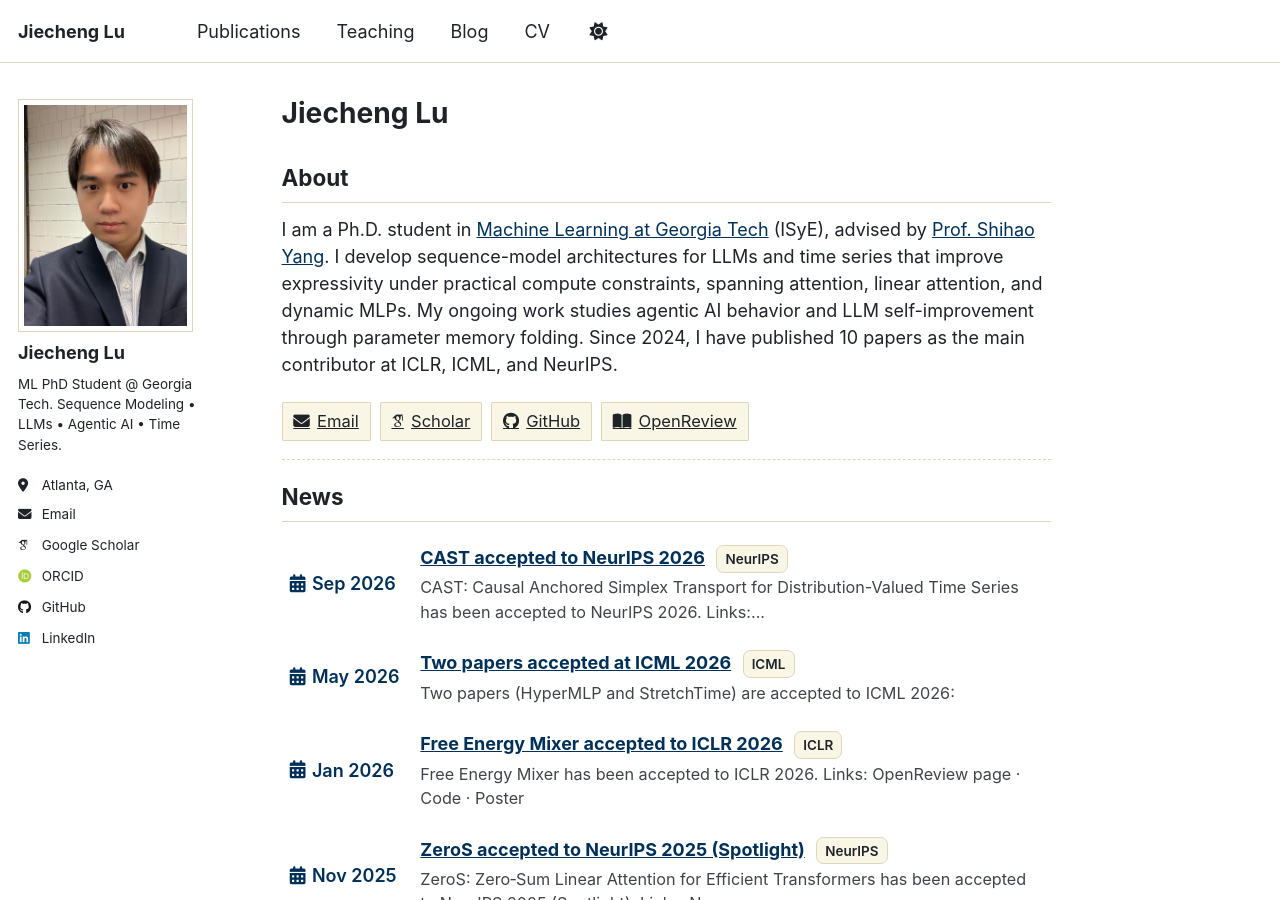
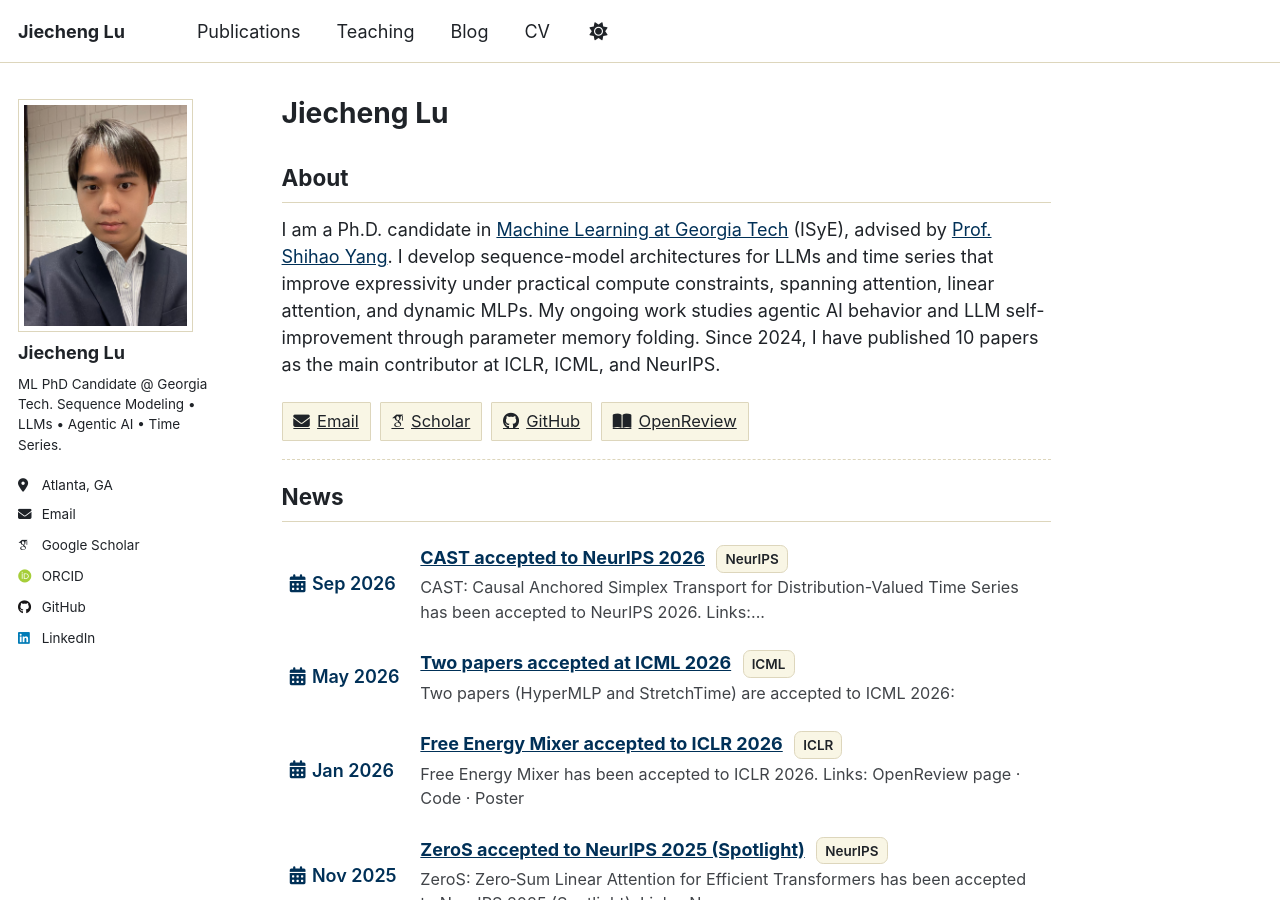
Before and after one commit to LJC-FVNR/LJC-FVNR.github.io, a Jekyll site: the page built from index.md, in a window 1280 px wide and 900 px high. Built offline with Jekyll 4.4.1, drawn with Linux system fonts in a browser that asks for light colours; some web fonts are replaced; a script that is not in the unit is left out.

Commit message:
Update title to PhD candidate across site and CV PDF

```diff
--- a/_config.yml
+++ b/_config.yml
@@ -12,7 +12,7 @@ site_theme               : "gt" # Currently available options are "default", "ai
 title                    : "Jiecheng Lu"
 title_separator          : "-"
 name                     : &name "Jiecheng Lu"
-description              : &description "PhD student @ Georgia Tech, sequence modeling & ML"   # Update this with a general description of your site, this is the default if not overridden by a page
+description              : &description "PhD candidate @ Georgia Tech, sequence modeling & ML"   # Update this with a general description of your site, this is the default if not overridden by a page
 url                      : https://ljc-fvnr.github.io # The base hostname & protocol for your site e.g. "https://[your GitHub username].github.io",
                                                            # or if you already have some other page hosted on Github then use "https://[your GitHub username].github.io/[Your Repo Name]"
 baseurl                  : "" # the subpath of your site, e.g. "/blog"
@@ -26,7 +26,7 @@ author:
   avatar           : "profile.png"
   name             : "Jiecheng Lu"
   pronouns         : # example: "she/her"
-  bio              : "ML PhD Student @ Georgia Tech. Sequence Modeling • LLMs • Agentic AI • Time Series."
+  bio              : "ML PhD Candidate @ Georgia Tech. Sequence Modeling • LLMs • Agentic AI • Time Series."
   location         : "Atlanta, GA"
   # employer         : "Red Brick University"
   uri              : # URL
--- a/_data/cv.json
+++ b/_data/cv.json
@@ -4,7 +4,7 @@
     "email": "jlu414@gatech.edu",
     "phone": "+1 470-929-4016",
     "website": "https://ljc-fvnr.github.io/",
-    "summary": "Ph.D. student in Machine Learning at Georgia Tech advised by Shihao Yang. I develop sequence-model architectures for LLMs and time series that improve expressivity under practical compute constraints, spanning attention, linear attention, and dynamic MLPs. My ongoing work studies agentic AI behavior and LLM self-improvement through parameter memory folding. Since 2024, I have published 10 papers as the main contributor at ICLR, ICML, and NeurIPS.",
+    "summary": "Ph.D. candidate in Machine Learning at Georgia Tech advised by Shihao Yang. I develop sequence-model architectures for LLMs and time series that improve expressivity under practical compute constraints, spanning attention, linear attention, and dynamic MLPs. My ongoing work studies agentic AI behavior and LLM self-improvement through parameter memory folding. Since 2024, I have published 10 papers as the main contributor at ICLR, ICML, and NeurIPS.",
     "location": {
       "address": "",
       "postalCode": "",
--- a/index.md
+++ b/index.md
@@ -2,7 +2,7 @@
 layout: single
 title: "Jiecheng Lu"
 description: >
-  Ph.D. student in Machine Learning at Georgia Tech. Research interests include LLM pretraining, efficient and expressive sequence modeling, agentic AI, LLM self-improvement, and time series analysis.
+  Ph.D. candidate in Machine Learning at Georgia Tech. Research interests include LLM pretraining, efficient and expressive sequence modeling, agentic AI, LLM self-improvement, and time series analysis.
 author_profile: true
 classes: wide
 permalink: /
@@ -152,7 +152,7 @@ permalink: /
   About
 </h2>
 
-I am a Ph.D. student in [Machine Learning at Georgia Tech](https://ml.gatech.edu/) (ISyE), advised by [Prof. Shihao Yang](https://www.isye.gatech.edu/users/shihao-yang). I develop sequence-model architectures for LLMs and time series that improve expressivity under practical compute constraints, spanning attention, linear attention, and dynamic MLPs. My ongoing work studies agentic AI behavior and LLM self-improvement through parameter memory folding. Since 2024, I have published 10 papers as the main contributor at ICLR, ICML, and NeurIPS.
+I am a Ph.D. candidate in [Machine Learning at Georgia Tech](https://ml.gatech.edu/) (ISyE), advised by [Prof. Shihao Yang](https://www.isye.gatech.edu/users/shihao-yang). I develop sequence-model architectures for LLMs and time series that improve expressivity under practical compute constraints, spanning attention, linear attention, and dynamic MLPs. My ongoing work studies agentic AI behavior and LLM self-improvement through parameter memory folding. Since 2024, I have published 10 papers as the main contributor at ICLR, ICML, and NeurIPS.
 
 <div class="link-row">
   <a class="pill-link" href="mailto:jlu414@gatech.edu" aria-label="Email"><i class="fas fa-envelope"></i> Email</a>
```
Also changed, not shown: 1 other file.
